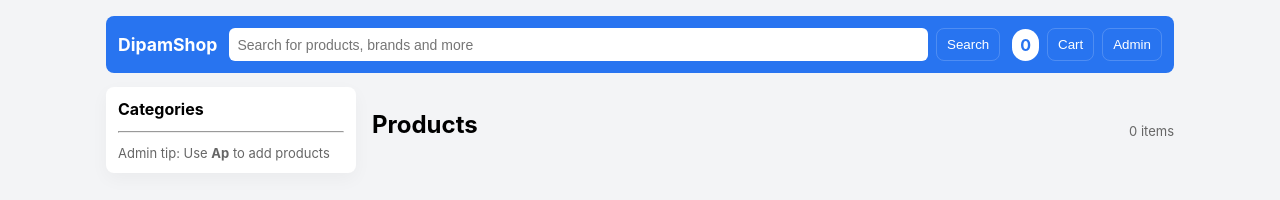
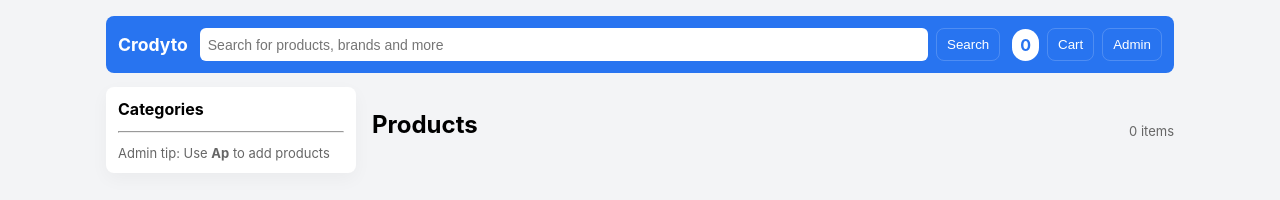
Before and after one commit to Dipam03/Crodyto, a plain HTML site: page index.html in a window 1280 px wide. Drawn offline with nearby package versions, Linux system fonts and the light colour scheme.

Commit message:
Update index.html

```diff
--- a/index.html
+++ b/index.html
@@ -67,7 +67,7 @@
 <body>
 <div class="app" id="app">
   <header>
-    <div class="logo">DipamShop</div>
+    <div class="logo">Crodyto</div>
 
     <div class="search">
       <input id="searchInput" placeholder="Search for products, brands and more" />
```
